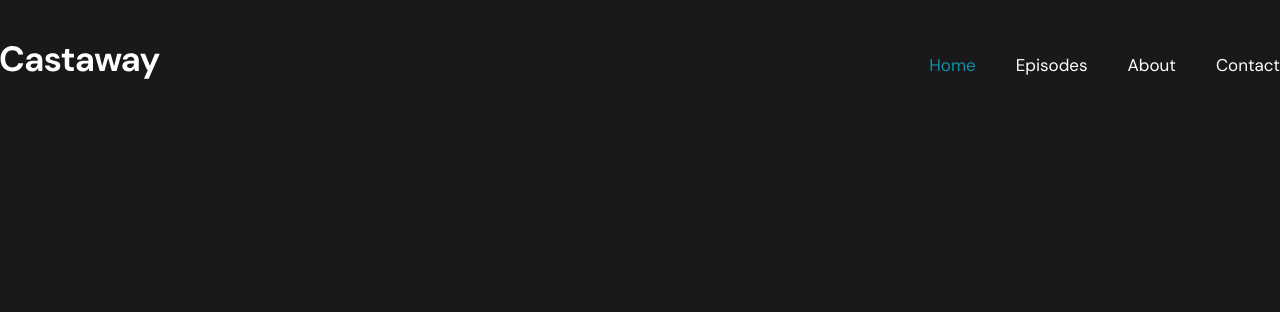
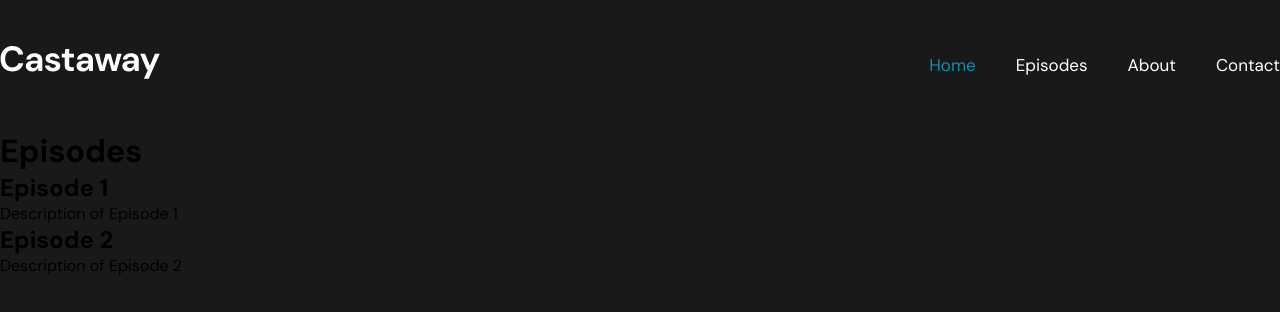
Before and after one commit to Mokkento12/castaway-react-app, a React (Create React App) app: page /episodes in a window 1280 px wide. Shown: the top 312 px of the page. Built offline with nearby package versions, Linux system fonts and the light colour scheme.

Commit message:
Добавлены страницы Home и Episodes+стартовый JSX

```diff
--- a/src/App.js
+++ b/src/App.js
@@ -1,12 +1,23 @@
 import React from "react";
-import Header from "./components/Header";
+import { Route, BrowserRouter as Router, Routes } from "react-router-dom";
+import Header from "./components/Header/Header";
+import HomePage from "./components/HomePage/HomePage";
+import EpisodesPage from "./components/Episodes/EpisodesPage";
 import "./App.css";
 
 function App() {
   return (
     <div className="App">
       <div className="container">
-        <Header />
+        <Router>
+          <Header />
+          <Routes>
+            <Route path="/" element={<HomePage />} />
+            <Route path="/episodes" element={<EpisodesPage />} />
+            {/* <Route path="/about" element={<AboutPage />} />
+            <Route path="/contact" element={<ContactPage />} /> */}
+          </Routes>
+        </Router>
       </div>
     </div>
   );
--- /dev/null
+++ b/src/components/Episodes/EpisodesPage.js
@@ -0,0 +1,25 @@
+import React from "react";
+import "./EpisodesPage.css";
+
+const EpisodesPage = () => {
+  const episodes = [
+    { title: "Episode 1", description: "Description of Episode 1" },
+    { title: "Episode 2", description: "Description of Episode 2" },
+  ];
+
+  return (
+    <div>
+      <h1>Episodes</h1>
+      <ul>
+        {episodes.map((episode, index) => (
+          <li key={index}>
+            <h2>{episode.title}</h2>
+            <p>{episode.description}</p>
+          </li>
+        ))}
+      </ul>
+    </div>
+  );
+};
+
+export default EpisodesPage;
--- a/src/components/Header.js
+++ b/src/components/Header/Header.js
@@ -1,5 +1,5 @@
 import React from "react";
-import logo from "../assets/img/logo.svg";
+import logo from "../../assets/img/logo.svg";
 
 import "./Header.css";
 
--- /dev/null
+++ b/src/components/HomePage/HomePage.js
@@ -0,0 +1,12 @@
+import React from "react";
+import "./HomePage.css";
+
+const HomePage = () => {
+  return (
+    <div>
+      <h1>Welcome to the home page!</h1>
+    </div>
+  );
+};
+
+export default HomePage;
```
Also changed, not shown: src/components/Episodes/EpisodesPage.css (added), src/components/Header/Header.css (renamed from src/components/Header.css), src/components/HomePage/HomePage.css (added).
